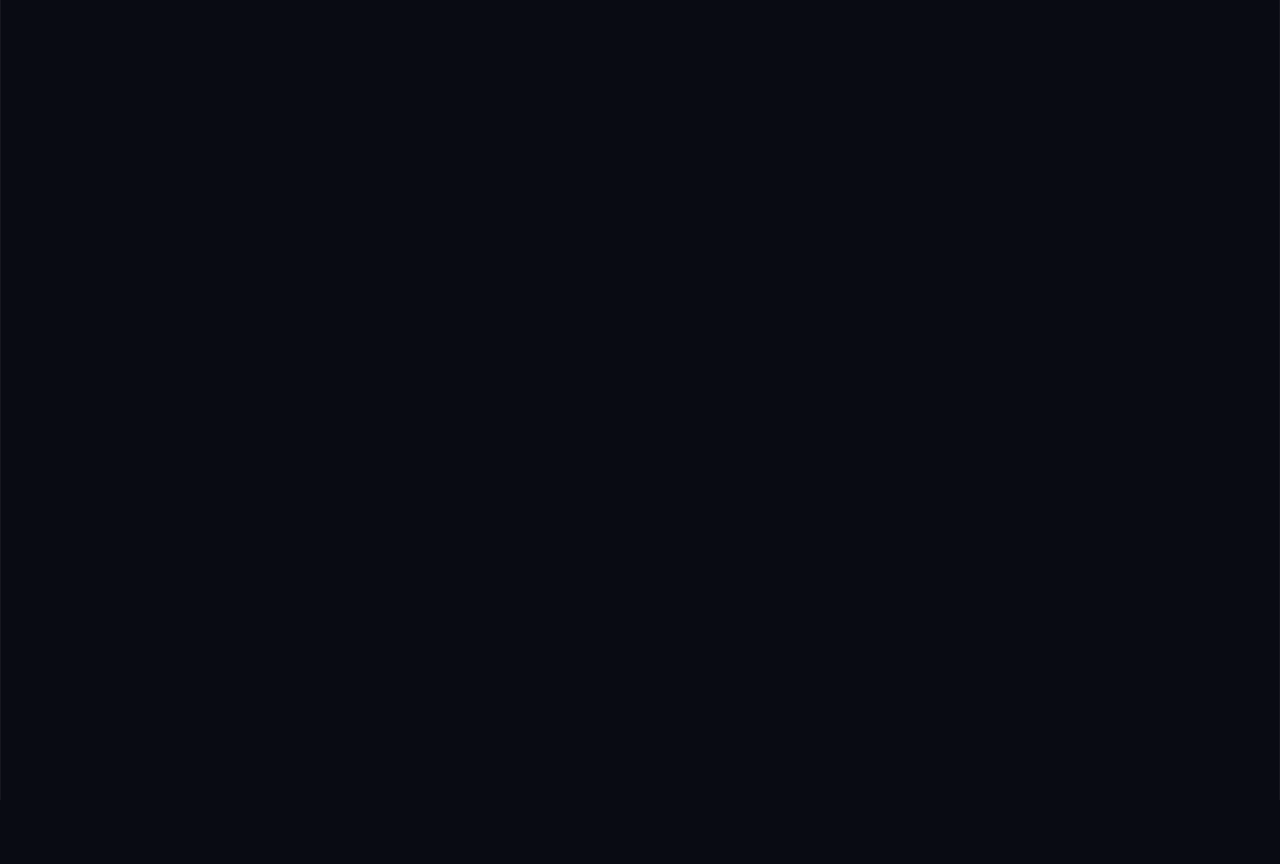
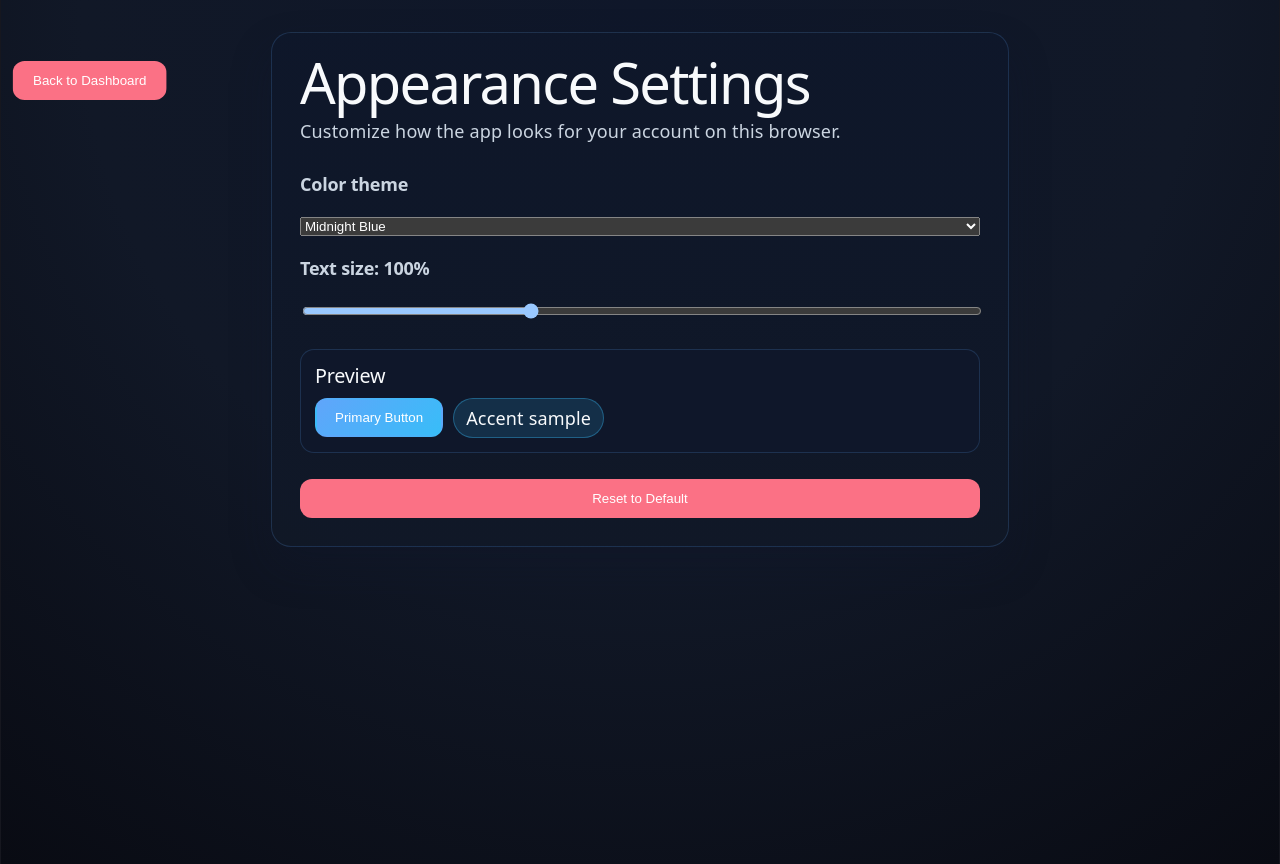
Before and after one commit to RepentantDepletion/EFPractice, a React (Vite) app in the folder Frontend/EFPractice-Frontend/: page /settings in a window 1280 px wide. Before the commit this address had no page. Before the commit the page ends 800 px from the top, so only its background shows below. Built offline with nearby package versions, Linux system fonts and the light colour scheme.

Commit message:
Added settings page and functionality for changing appearance in settings page

```diff
--- a/Frontend/EFPractice-Frontend/src/App.tsx
+++ b/Frontend/EFPractice-Frontend/src/App.tsx
@@ -2,8 +2,14 @@ import Router from './Router.tsx'
 
 import './styles/App.css'
 import { BrowserRouter } from 'react-router-dom'
+import { useEffect } from 'react'
+import { applyAppearanceSettings, loadAppearanceSettings } from './theme/appearance.ts'
 
 function App() {
+  useEffect(() => {
+    applyAppearanceSettings(loadAppearanceSettings())
+  }, [])
+
   return (
     <BrowserRouter>
       <Router />
--- a/Frontend/EFPractice-Frontend/src/Router.tsx
+++ b/Frontend/EFPractice-Frontend/src/Router.tsx
@@ -1,12 +1,14 @@
 import { Routes, Route } from 'react-router-dom';
 import Dashboard from './pages/Dashboard';
 import ListPage from './pages/ListPage';
+import SettingsPage from './pages/SettingsPage';
 
 function Router() {
   return (
     <Routes>
       <Route path="/" element={<Dashboard />} />
       <Route path="/lists/:id" element={<ListPage />} />
+      <Route path="/settings" element={<SettingsPage />} />
     </Routes>
   );
 }
--- /dev/null
+++ b/Frontend/EFPractice-Frontend/src/pages/SettingsPage.tsx
@@ -0,0 +1,96 @@
+import { useEffect, useState } from 'react';
+import { useNavigate } from 'react-router-dom';
+import {
+  applyAppearanceSettings,
+  defaultAppearanceSettings,
+  loadAppearanceSettings,
+  presets,
+  saveAppearanceSettings,
+  type AppearancePresetKey,
+  type AppearanceSettings,
+} from '../theme/appearance';
+import '../styles/SettingsPage.css';
+
+function SettingsPage() {
+  const navigate = useNavigate();
+  const [settings, setSettings] = useState<AppearanceSettings>(defaultAppearanceSettings);
+
+  useEffect(() => {
+    const current = loadAppearanceSettings();
+    setSettings(current);
+    applyAppearanceSettings(current);
+  }, []);
+
+  const updateSettings = (next: AppearanceSettings) => {
+    setSettings(next);
+    saveAppearanceSettings(next);
+    applyAppearanceSettings(next);
+  };
+
+  return (
+    <div id="settings-page">
+      <section className="settings-card">
+        <button className="back-button" onClick={() => navigate('/')}>
+          Back to Dashboard
+        </button>
+
+        <h1>Appearance Settings</h1>
+        <p>Customize how the app looks for your account on this browser.</p>
+
+        <label htmlFor="preset">Color theme</label>
+        <select
+          id="preset"
+          value={settings.preset}
+          onChange={(event) =>
+            updateSettings({
+              ...settings,
+              preset: event.target.value as AppearancePresetKey,
+            })
+          }
+        >
+          <option value="midnight">Midnight Blue</option>
+          <option value="mint">Emerald Mint</option>
+          <option value="sunset">Sunset Orange</option>
+        </select>
+
+        <label htmlFor="font-scale">
+          Text size: {Math.round(settings.fontScale * 100)}%
+        </label>
+        <input
+          id="font-scale"
+          type="range"
+          min="0.9"
+          max="1.2"
+          step="0.05"
+          value={settings.fontScale}
+          onChange={(event) =>
+            updateSettings({
+              ...settings,
+              fontScale: Number(event.target.value),
+            })
+          }
+        />
+
+        <div className="settings-preview">
+          <h2>Preview</h2>
+          <div className="preview-row">
+            <button type="button">Primary Button</button>
+            <span className="preview-chip">Accent sample</span>
+          </div>
+        </div>
+
+        <button
+          className="reset-button"
+          type="button"
+          onClick={() => {
+            updateSettings(defaultAppearanceSettings);
+          }}
+        >
+          Reset to Default
+        </button>
+      </section>
+    </div>
+  );
+}
+
+export default SettingsPage;
--- /dev/null
+++ b/Frontend/EFPractice-Frontend/src/styles/SettingsPage.css
@@ -0,0 +1,74 @@
+#settings-page {
+  width: 100%;
+  min-height: 100vh;
+  padding: 32px;
+  display: flex;
+  justify-content: center;
+  align-items: flex-start;
+  background: radial-gradient(circle at top, var(--surface-alt) 0%, var(--surface) 52%, var(--bg) 100%);
+}
+
+.settings-card {
+  width: min(680px, 96%);
+  display: flex;
+  flex-direction: column;
+  gap: 14px;
+  text-align: left;
+  border-radius: 20px;
+  padding: 28px;
+  background: linear-gradient(180deg, rgba(15, 23, 42, 0.95), rgba(17, 24, 39, 0.95));
+  border: 1px solid var(--border);
+  box-shadow: 0 20px 40px rgba(15, 23, 42, 0.28);
+}
+
+.settings-card h1 {
+  margin: 8px 0;
+}
+
+.settings-card p {
+  margin: 0 0 6px;
+}
+
+.settings-card label {
+  font-size: 1rem;
+  margin-top: 8px;
+  font-weight: 600;
+}
+
+.settings-card select,
+.settings-card input[type='range'] {
+  width: 100%;
+}
+
+.settings-preview {
+  margin-top: 14px;
+  border: 1px solid var(--border);
+  border-radius: 14px;
+  padding: 14px;
+  background: var(--surface-alt);
+}
+
+.settings-preview h2 {
+  margin: 0 0 10px;
+  font-size: 1.1rem;
+}
+
+.preview-row {
+  display: flex;
+  gap: 10px;
+  align-items: center;
+  flex-wrap: wrap;
+}
+
+.preview-chip {
+  background: var(--accent-bg);
+  border: 1px solid var(--accent-border);
+  color: var(--text-h);
+  border-radius: 999px;
+  padding: 6px 12px;
+}
+
+.reset-button {
+  margin-top: 12px;
+  background: var(--accent-red);
+}
--- a/Frontend/EFPractice-Frontend/src/styles/index.css
+++ b/Frontend/EFPractice-Frontend/src/styles/index.css
@@ -1,4 +1,5 @@
 :root {
+  --font-scale: 1;
   --text: #cbd5e1;
   --text-h: #f8fafc;
   --bg: #090b13;
@@ -20,7 +21,9 @@
   --heading: system-ui, 'Segoe UI', Roboto, sans-serif;
   --mono: ui-monospace, Consolas, monospace;
 
-  font: 18px/145% var(--sans);
+  font-size: calc(18px * var(--font-scale));
+  line-height: 145%;
+  font-family: var(--sans);
   letter-spacing: 0.18px;
   color-scheme: dark;
   color: var(--text);
--- /dev/null
+++ b/Frontend/EFPractice-Frontend/src/theme/appearance.ts
@@ -0,0 +1,109 @@
+export type AppearancePresetKey = 'midnight' | 'mint' | 'sunset';
+
+export type AppearanceSettings = {
+  preset: AppearancePresetKey;
+  fontScale: number;
+};
+
+type AppearancePreset = {
+  text: string;
+  textH: string;
+  bg: string;
+  surface: string;
+  surfaceAlt: string;
+  surfaceStrong: string;
+  accent: string;
+  accentStrong: string;
+  accentBg: string;
+  accentBorder: string;
+  border: string;
+};
+
+const STORAGE_KEY = 'efpractice-appearance-settings';
+
+export const presets: Record<AppearancePresetKey, AppearancePreset> = {
+  midnight: {
+    text: '#cbd5e1',
+    textH: '#f8fafc',
+    bg: '#090b13',
+    surface: '#111827',
+    surfaceAlt: '#0f172a',
+    surfaceStrong: '#161b2f',
+    accent: '#60a5fa',
+    accentStrong: '#38bdf8',
+    accentBg: 'rgba(56, 189, 248, 0.15)',
+    accentBorder: 'rgba(56, 189, 248, 0.35)',
+    border: 'rgba(96, 165, 250, 0.18)',
+  },
+  mint: {
+    text: '#d1fae5',
+    textH: '#ecfdf5',
+    bg: '#07130f',
+    surface: '#0f1f1a',
+    surfaceAlt: '#10261f',
+    surfaceStrong: '#133128',
+    accent: '#34d399',
+    accentStrong: '#10b981',
+    accentBg: 'rgba(52, 211, 153, 0.16)',
+    accentBorder: 'rgba(52, 211, 153, 0.38)',
+    border: 'rgba(52, 211, 153, 0.22)',
+  },
+  sunset: {
+    text: '#fde7dd',
+    textH: '#fff5f0',
+    bg: '#1b0c0a',
+    surface: '#2a1210',
+    surfaceAlt: '#331815',
+    surfaceStrong: '#3d1c18',
+    accent: '#fb923c',
+    accentStrong: '#f97316',
+    accentBg: 'rgba(251, 146, 60, 0.16)',
+    accentBorder: 'rgba(251, 146, 60, 0.4)',
+    border: 'rgba(251, 146, 60, 0.24)',
+  },
+};
+
+export const defaultAppearanceSettings: AppearanceSettings = {
+  preset: 'midnight',
+  fontScale: 1,
+};
+
+export function loadAppearanceSettings(): AppearanceSettings {
+  const raw = localStorage.getItem(STORAGE_KEY);
+  if (!raw) return defaultAppearanceSettings;
+
+  try {
+    const parsed = JSON.parse(raw) as Partial<AppearanceSettings>;
+    const preset = parsed.preset && parsed.preset in presets ? parsed.preset : defaultAppearanceSettings.preset;
+    const fontScale = typeof parsed.fontScale === 'number' ? Math.min(1.2, Math.max(0.9, parsed.fontScale)) : 1;
+
+    return {
+      preset,
+      fontScale,
+    };
+  } catch {
+    return defaultAppearanceSettings;
+  }
+}
+
+export function saveAppearanceSettings(settings: AppearanceSettings): void {
+  localStorage.setItem(STORAGE_KEY, JSON.stringify(settings));
+}
+
+export function applyAppearanceSettings(settings: AppearanceSettings): void {
+  const root = document.documentElement;
+  const selected = presets[settings.preset];
+
+  root.style.setProperty('--text', selected.text);
+  root.style.setProperty('--text-h', selected.textH);
+  root.style.setProperty('--bg', selected.bg);
+  root.style.setProperty('--surface', selected.surface);
+  root.style.setProperty('--surface-alt', selected.surfaceAlt);
+  root.style.setProperty('--surface-strong', selected.surfaceStrong);
+  root.style.setProperty('--accent', selected.accent);
+  root.style.setProperty('--accent-strong', selected.accentStrong);
+  root.style.setProperty('--accent-bg', selected.accentBg);
+  root.style.setProperty('--accent-border', selected.accentBorder);
+  root.style.setProperty('--border', selected.border);
+  root.style.setProperty('--font-scale', String(settings.fontScale));
+}
```
